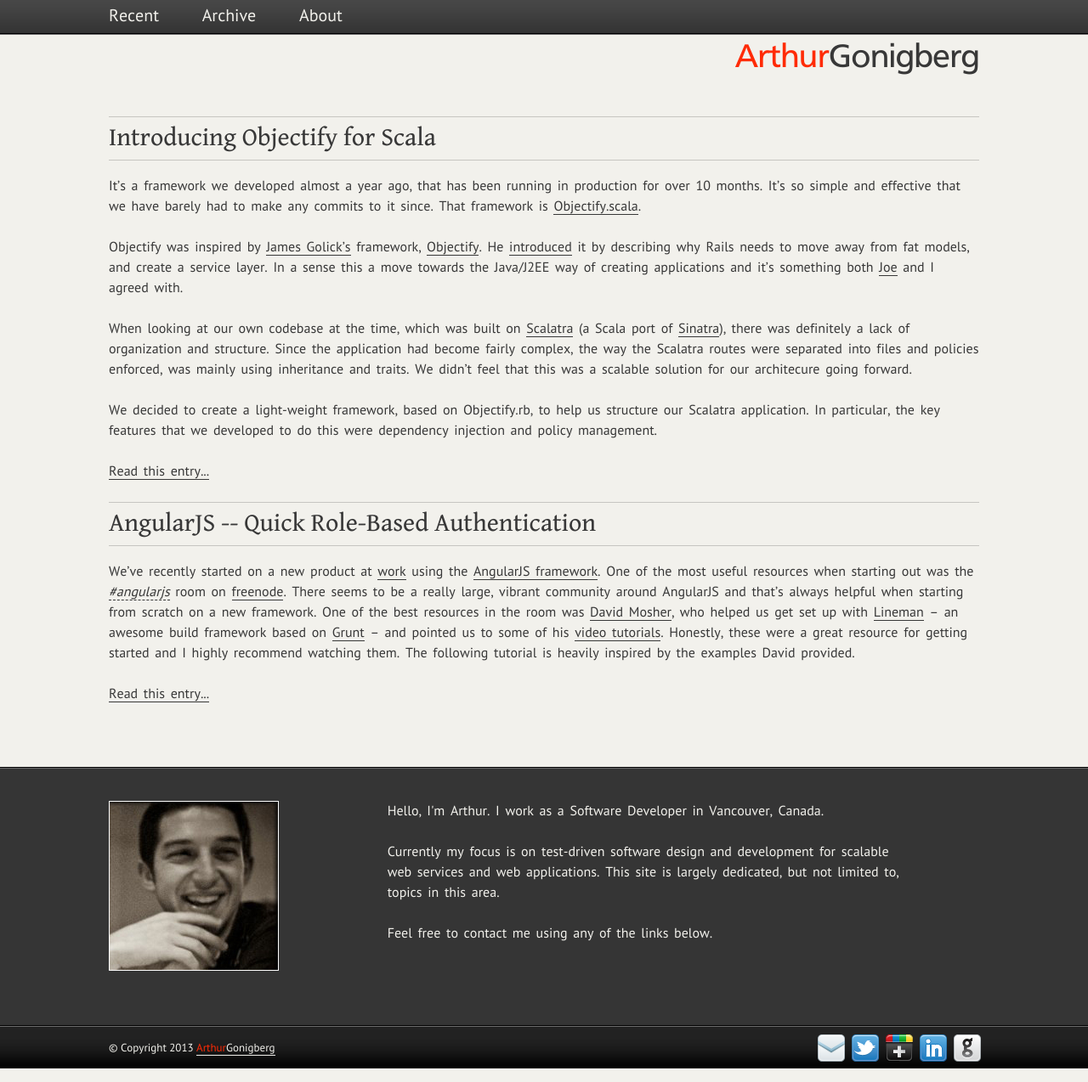
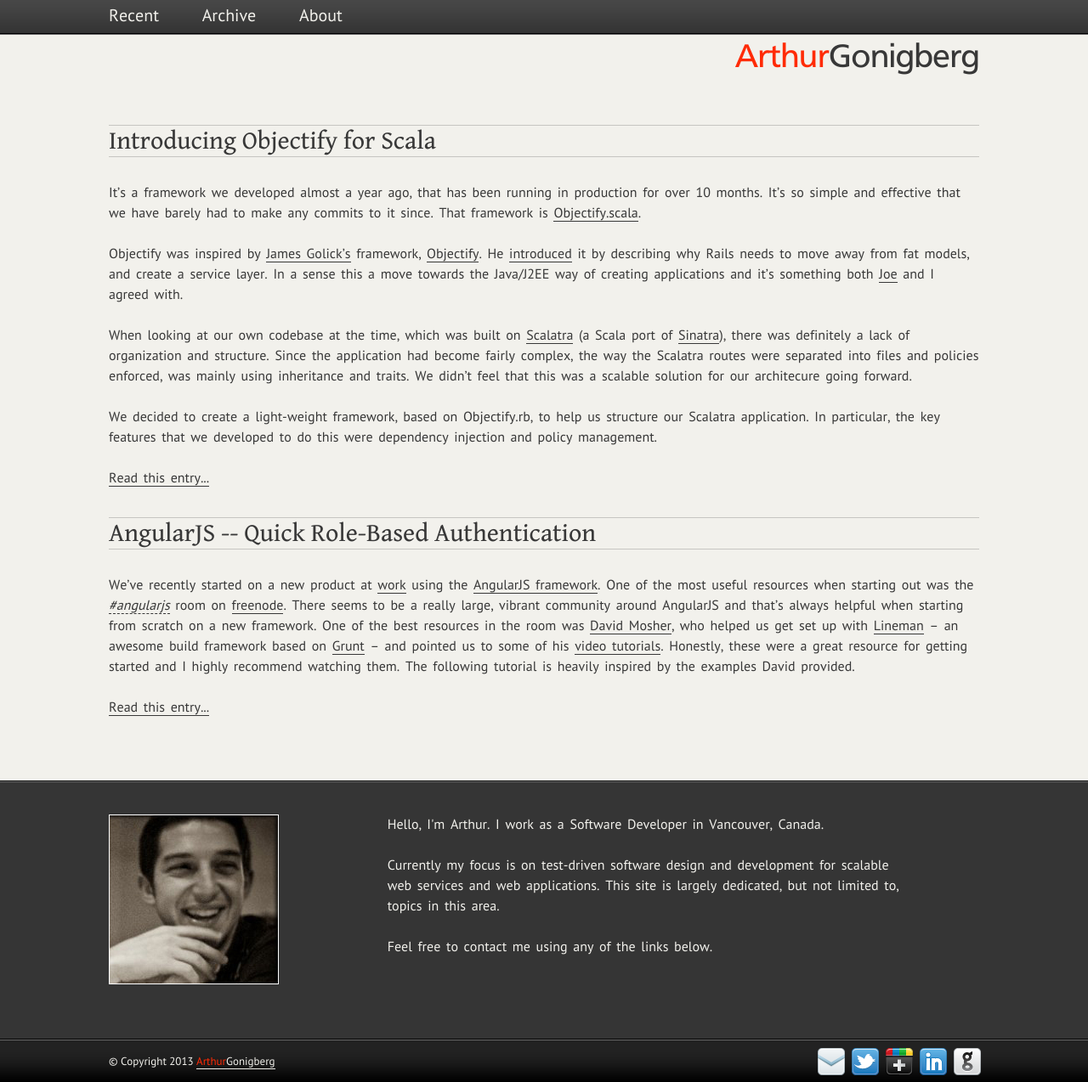
Before and after one commit to artgon/artgon.github.com, a Jekyll site: the page built from index.html, in a window 1280 px wide. Shown: the whole page at 85% size. Built offline with Jekyll 4.4.1, drawn with Linux system fonts in a browser that asks for light colours; Markdown is read by kramdown in place of the engine named in the settings.

Commit message:
responsive headings

```diff
--- a/css/stylesheet.css
+++ b/css/stylesheet.css
@@ -153,7 +153,11 @@
 	font-weight:normal;
 	font-size:30px;
 	line-height:30px;
-	width:80%;
+	width: 100%;
+
+  border-top: 1px solid #c6c5c1;
+  border-bottom: 1px solid #c6c5c1;
+  padding: 3px 0 3px 0;
 }
 
 h4 {float:left;margin:0 0 20px 0;font-size:20px;}
@@ -234,7 +238,6 @@
   margin-left: 10%;
   margin-right: 10%;
 	padding:10px 0 0 0;
-	background:url(../images/box-bg.png) top left repeat-x
 }
 .small, .small p  {width:0px;}
 .big, .big p  {width:100%;}
@@ -334,6 +337,18 @@
 }
 
 @media only screen and (max-width: 486px) {
+    #nav li {
+      width: 30%;
+      text-align: center;
+    }
+
+    #arthurHeader {
+      width: 80%;
+      margin-right: 10%;
+      margin-left: 10%;
+      text-align: center;
+    }
+
     #copyright {
       display: none;
     }
```
Also changed, not shown: images/box-bg.png (deleted).
